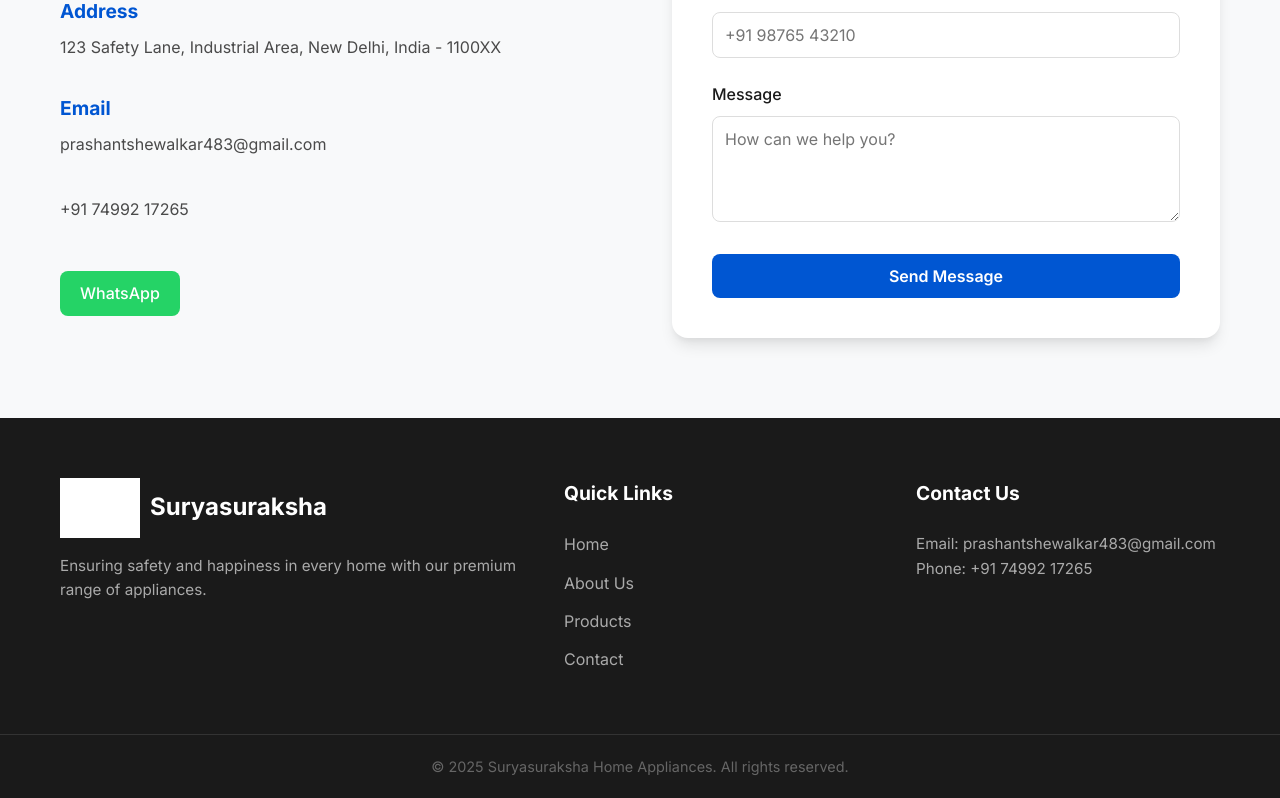
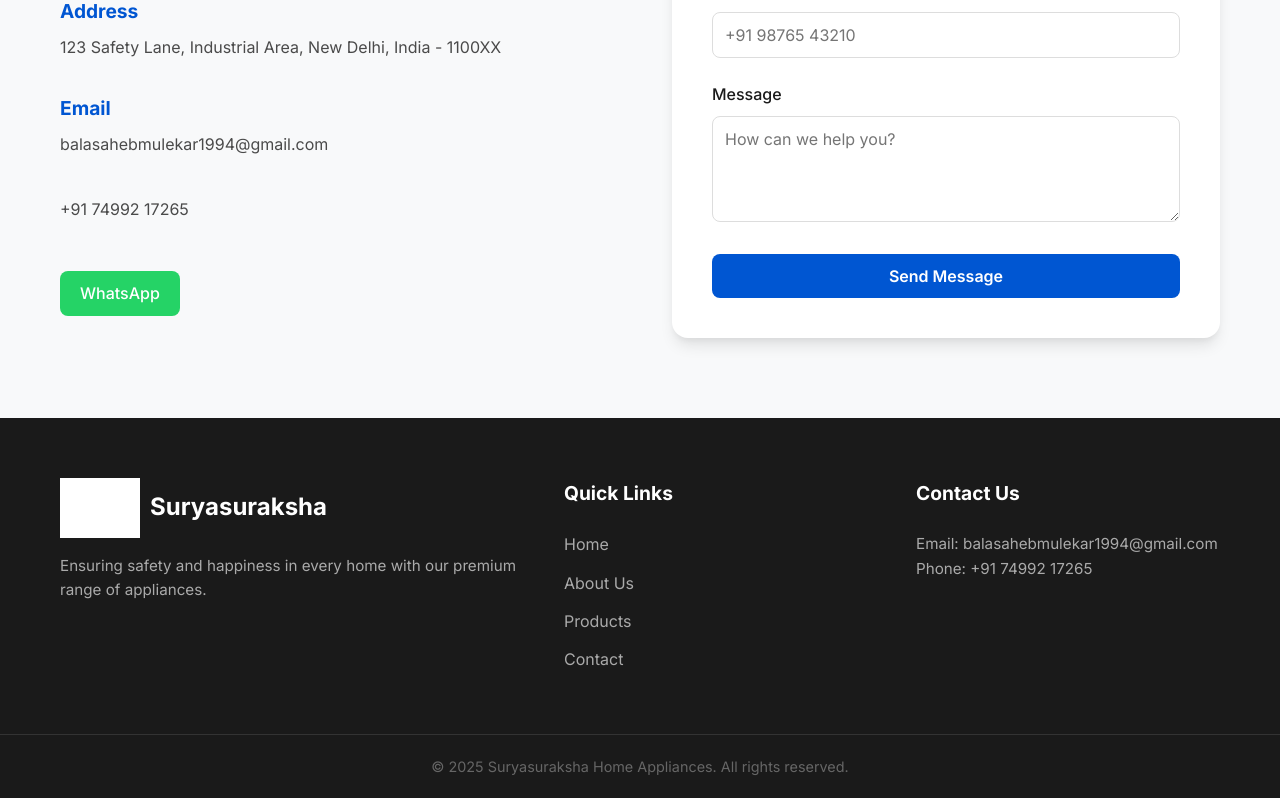
Before and after one commit to s0nxt/Surya-Suraksha, a React (Vite) app: page / in a window 1280 px wide. Shown: the part 5753-6551 px from the top of the page. Built offline with nearby package versions, Linux system fonts and the light colour scheme; grey boxes are pictures that could not be loaded.

Commit message:
Update contact email

```diff
--- a/src/components/Contact.jsx
+++ b/src/components/Contact.jsx
@@ -46,7 +46,7 @@ const Contact = () => {
 
           <div className="info-item">
             <h4>{t.contact.email}</h4>
-            <p>prashantshewalkar483@gmail.com</p>
+            <p>balasahebmulekar1994@gmail.com</p>
           </div>
 
           <div className="info-item">
--- a/src/components/Footer.jsx
+++ b/src/components/Footer.jsx
@@ -28,7 +28,7 @@ const Footer = () => {
 
         <div className="footer-col contact-col">
           <h4>{t.footer.contactUs}</h4>
-          <p>Email: prashantshewalkar483@gmail.com</p>
+          <p>Email: balasahebmulekar1994@gmail.com</p>
           <p>Phone: {t.contact.phoneNumber}</p>
           <div className="footer-socials">
              {/* Icons can be added here */}
```
